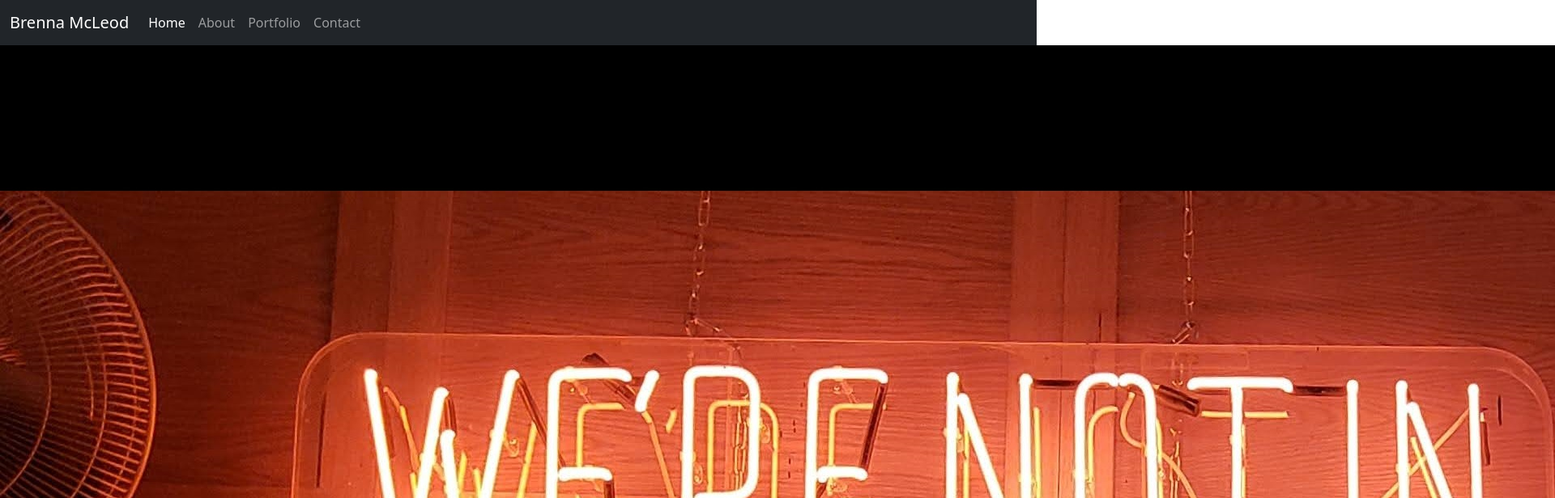
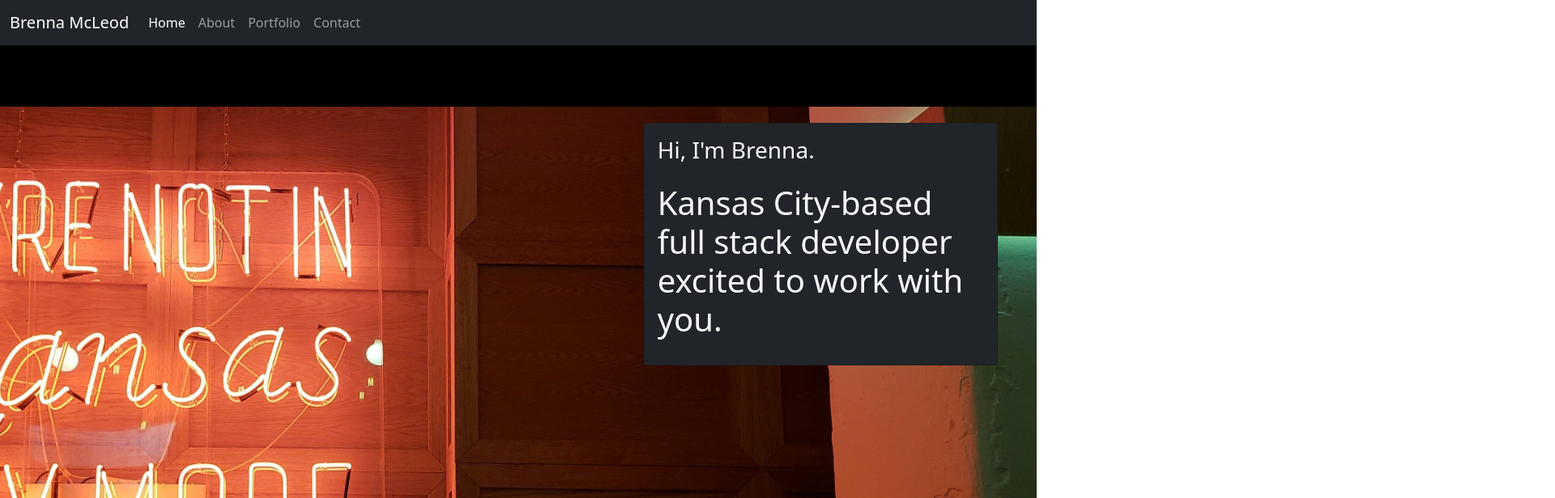
Before and after one commit to bmcleod12/mcleod-react-portfolio, a React (Create React App) app: page / in a window 1280 px wide. Shown: the top 616 px of the page at 81% size, 1920 px wide, since content can reach past the window. Built offline with nearby package versions, Linux system fonts and the light colour scheme.

Commit message:
updates to home page hero image to shrink the image down to size

```diff
--- a/src/components/Hero.js
+++ b/src/components/Hero.js
@@ -3,18 +3,24 @@ import backgroundImage from "../images/kc-shuffle.jpg"
 
 function Hero() {
     return (
-        <div>
-        <img src={backgroundImage} alt="We're not in Kansas anymore."></img>
-          <div className="col-md-5 p-5 offset-md-7">
-            <div className="card bg-gray-600 bg-opacity-60 text-gray-50">
-              <div className="card-body">
-                <h5 className="card-title text-3xl">Hi, I'm Brenna.</h5>
-                <p className="card-text text-5xl py-3">Kansas City-based full stack developer excited to work with you.</p>
-                {/* <a href="" className="btn bg-green-800 text-gray-50 my-3">Learn More ></a> */}
-              </div>
+        <div className="pt-5"
+         style={{
+            backgroundImage: `url(${backgroundImage})`,
+            backgroundSize: "cover",
+            backgroundPosition: "top right",
+            backgroundRepeat: "no-repeat",
+            height: "60rem"
+        }}>
+            <div className="col-md-5 p-5 offset-md-7">
+                <div className="card bg-dark text-light">
+                    <div className="card-body bg-gray text-gray-50">
+                        <h3 className="card-title">Hi, I'm Brenna.</h3>
+                        <h1 className="card-text text-5xl py-3">Kansas City-based full stack developer excited to work with you.</h1>
+                        {/* <a href="" className="btn bg-green-800 text-gray-50 my-3">Learn More ></a> */}
+                    </div>
+                </div>
             </div>
-          </div>
-      </div>
+        </div>
     );
 }
 
```
